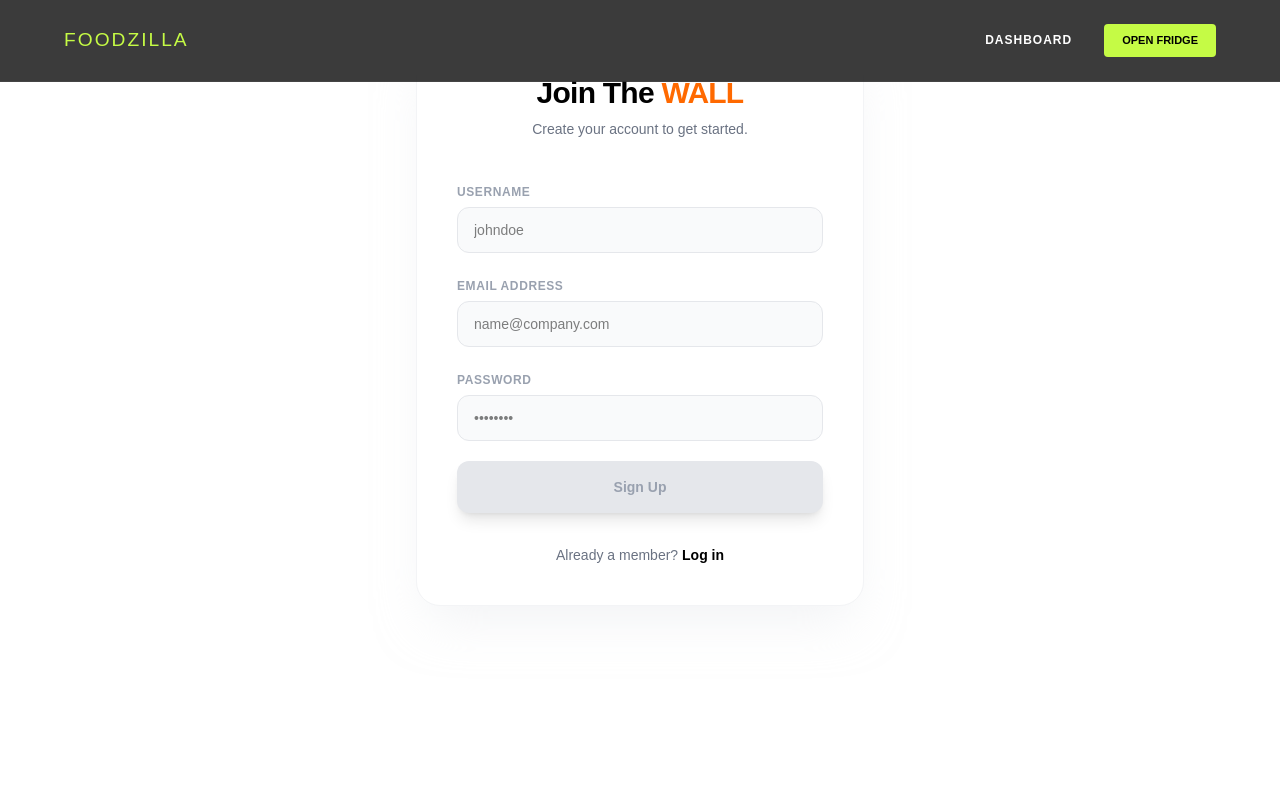
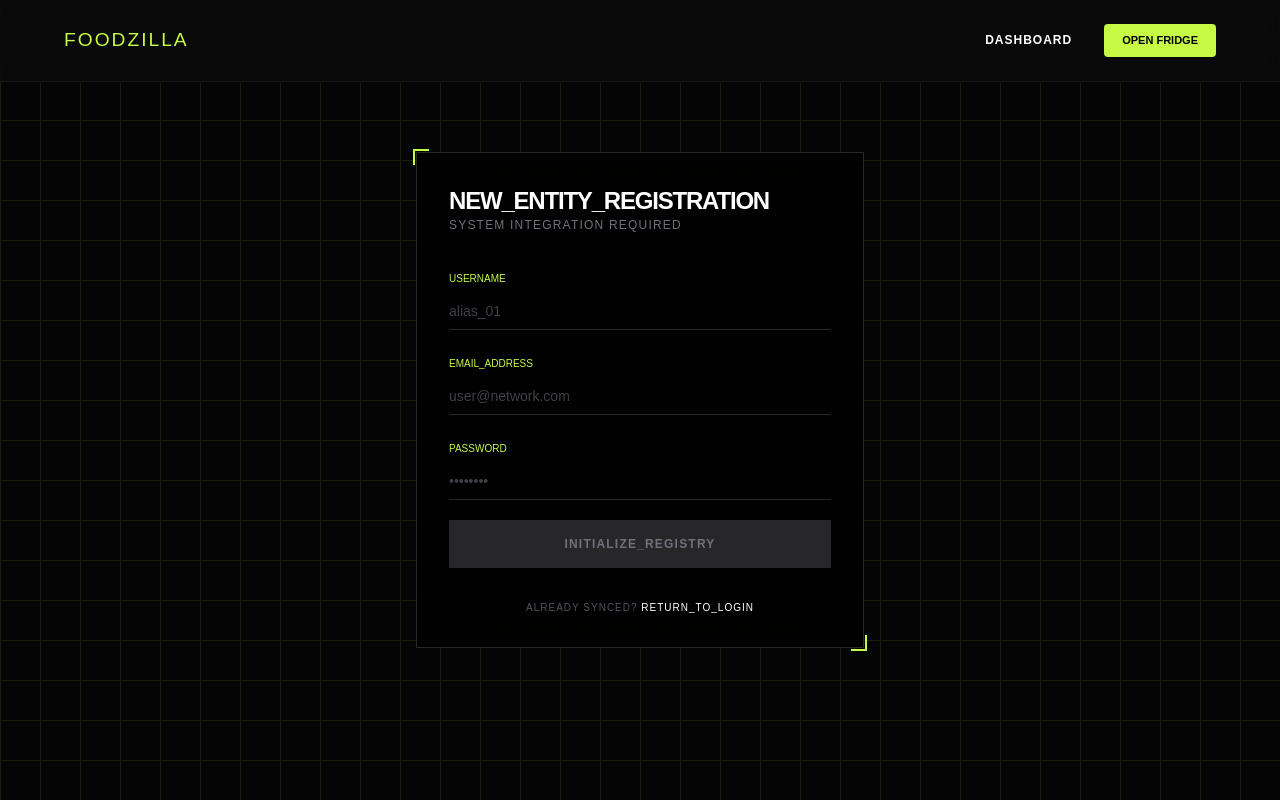
Before and after one commit to venkatsaikondra/taste_transform, a Next.js app: page /signup in a window 1280 px wide. Built offline with nearby package versions, Linux system fonts and the light colour scheme; a web font is replaced by a local one.

Commit message:
project is working properly

```diff
--- a/app/api/users/logout/route.ts
+++ b/app/api/users/logout/route.ts
@@ -6,10 +6,12 @@ export async function GET() {
             message:"Logout successful",
             success:true,
         })
-        response.cookies.set("token","",{
-            httpOnly:true,
-            expires:new Date(0),
-        })
+            response.cookies.set("token","",{
+                httpOnly:true,
+                expires:new Date(0),
+                path: '/',
+                sameSite: 'lax'
+            })
         return response;
     }
     catch(error:any){
--- a/app/login/page.tsx
+++ b/app/login/page.tsx
@@ -14,43 +14,51 @@ export default function LoginPage() {
     e.preventDefault()
     try {
       setLoading(true)
-      const response = await axios.post("/api/users/login", user)
-      toast.success("Login successful!")
-      router.push("/profile") // Redirect to profile or dashboard
+      await axios.post("/api/users/login", user)
+      toast.success("Access Granted")
+      const params = new URLSearchParams(window.location.search);
+      router.push(params.get('from') || '/');
     } catch (error: any) {
-      toast.error(error.response?.data?.error || "Invalid credentials")
+      toast.error(error.response?.data?.error || "Authentication Failed")
     } finally {
       setLoading(false)
     }
   }
 
   return (
-    <div className="flex min-h-[80vh] items-center justify-center bg-white px-4">
-      <div className="w-full max-w-md rounded-3xl border border-gray-100 bg-white p-10 shadow-2xl shadow-gray-200/50">
-        <div className="mb-10 text-center">
-          <h1 className="text-3xl font-bold tracking-tight text-black">Welcome to <span className="text-orange-500">WALL</span></h1>
-          <p className="mt-2 text-sm text-gray-500">Please sign in to your account.</p>
+    <div className="flex min-h-screen items-center justify-center bg-[#050505] px-4 font-mono">
+      {/* Background Grid */}
+      <div className="fixed inset-0 opacity-10" style={{ backgroundImage: 'linear-gradient(#c5fb45 1px, transparent 1px), linear-gradient(90deg, #c5fb45 1px, transparent 1px)', backgroundSize: '40px 40px' }} />
+
+      <div className="relative w-full max-w-md border border-zinc-800 bg-black/80 p-8 backdrop-blur-xl">
+        {/* Tech Corner Accents */}
+        <div className="absolute -left-1 -top-1 h-4 w-4 border-l-2 border-t-2 border-[#c5fb45]" />
+        <div className="absolute -right-1 -bottom-1 h-4 w-4 border-r-2 border-b-2 border-[#c5fb45]" />
+
+        <div className="mb-8">
+          <h1 className="text-2xl font-black tracking-tighter text-white">USER_AUTHENTICATION</h1>
+          <p className="text-xs uppercase tracking-widest text-zinc-500">Identity verification required</p>
         </div>
 
         <form onSubmit={onLogin} className="space-y-6">
-          <div>
-            <label className="text-xs font-semibold uppercase tracking-wider text-gray-400">Email Address</label>
+          <div className="group">
+            <label className="text-[10px] uppercase text-[#c5fb45]">Email_Address</label>
             <input
               type="email"
               value={user.email}
               onChange={(e) => setUser({ ...user, email: e.target.value })}
-              className="mt-1 w-full rounded-xl border border-gray-200 bg-gray-50 px-4 py-3 text-sm text-black outline-none transition-all focus:border-orange-400 focus:bg-white focus:ring-4 focus:ring-orange-100"
+              className="mt-1 w-full border-b border-zinc-800 bg-transparent py-2 text-white outline-none transition-all focus:border-[#c5fb45]"
               required
             />
           </div>
 
-          <div>
-            <label className="text-xs font-semibold uppercase tracking-wider text-gray-400">Password</label>
+          <div className="group">
+            <label className="text-[10px] uppercase text-[#c5fb45]">Password</label>
             <input
               type="password"
               value={user.password}
               onChange={(e) => setUser({ ...user, password: e.target.value })}
-              className="mt-1 w-full rounded-xl border border-gray-200 bg-gray-50 px-4 py-3 text-sm text-black outline-none transition-all focus:border-orange-400 focus:bg-white focus:ring-4 focus:ring-orange-100"
+              className="mt-1 w-full border-b border-zinc-800 bg-transparent py-2 text-white outline-none transition-all focus:border-[#c5fb45]"
               required
             />
           </div>
@@ -58,14 +66,14 @@ export default function LoginPage() {
           <button
             type="submit"
             disabled={loading}
-            className="w-full rounded-xl bg-black py-4 text-sm font-bold text-white shadow-lg transition-all hover:bg-zinc-800 active:scale-[0.98] disabled:bg-gray-200"
+            className="w-full bg-[#c5fb45] py-4 text-xs font-bold uppercase tracking-widest text-black transition-all hover:bg-[#d4ff6b] active:scale-95 disabled:opacity-50"
           >
-            {loading ? "Verifying..." : "Sign In"}
+            {loading ? "Decrypting..." : "Initialize_Login"}
           </button>
         </form>
 
-        <p className="mt-8 text-center text-sm text-gray-500">
-          New here? <Link href="/signup" className="font-bold text-black hover:text-orange-600">Create an account</Link>
+        <p className="mt-8 text-center text-[10px] uppercase tracking-widest text-zinc-600">
+          No records found? <Link href="/signup" className="text-white hover:text-[#c5fb45]">Sign_Up</Link>
         </p>
       </div>
     </div>
--- a/app/signup/page.tsx
+++ b/app/signup/page.tsx
@@ -12,14 +12,14 @@ export default function Signup() {
   const [loading, setLoading] = useState(false)
 
   const onSignup = async (e: React.FormEvent) => {
-    e.preventDefault(); // Added to prevent default form behavior
+    e.preventDefault();
     try {
       setLoading(true)
-      const response = await axios.post("/api/users/signup", user)
-      toast.success("Account created! Redirecting...")
+      await axios.post("/api/users/signup", user)
+      toast.success("Identity Registered Successfully")
       router.push("/login")
     } catch (error: any) {
-      const message = error.response?.data?.error || "Signup failed"
+      const message = error.response?.data?.error || "Registration Failure"
       toast.error(message)
     } finally {
       setLoading(false)
@@ -32,58 +32,65 @@ export default function Signup() {
   }, [user])
 
   return (
-    <div className="flex min-h-[80vh] items-center justify-center bg-white px-4">
-      <div className="w-full max-w-md rounded-3xl border border-gray-100 bg-white p-10 shadow-2xl shadow-gray-200/50">
-        <div className="mb-10 text-center">
-          <h1 className="text-3xl font-bold tracking-tight text-black">Join The <span className="text-orange-500">WALL</span></h1>
-          <p className="mt-2 text-sm text-gray-500">Create your account to get started.</p>
+    <div className="flex min-h-screen items-center justify-center bg-[#050505] px-4 font-mono">
+      {/* Background Grid - Same as Login for consistency */}
+      <div className="fixed inset-0 opacity-10" style={{ backgroundImage: 'linear-gradient(#c5fb45 1px, transparent 1px), linear-gradient(90deg, #c5fb45 1px, transparent 1px)', backgroundSize: '40px 40px' }} />
+
+      <div className="relative w-full max-w-md border border-zinc-800 bg-black/80 p-8 backdrop-blur-xl">
+        {/* Tech Corner Accents */}
+        <div className="absolute -left-1 -top-1 h-4 w-4 border-l-2 border-t-2 border-[#c5fb45]" />
+        <div className="absolute -right-1 -bottom-1 h-4 w-4 border-r-2 border-b-2 border-[#c5fb45]" />
+
+        <div className="mb-8">
+          <h1 className="text-2xl font-black tracking-tighter text-white">NEW_ENTITY_REGISTRATION</h1>
+          <p className="text-xs uppercase tracking-widest text-zinc-500">System Integration Required</p>
         </div>
 
         <form onSubmit={onSignup} className="space-y-5">
-          <div>
-            <label className="text-xs font-semibold uppercase tracking-wider text-gray-400">Username</label>
+          <div className="group">
+            <label className="text-[10px] uppercase text-[#c5fb45]">Username</label>
             <input
               type="text"
-              placeholder="johndoe"
+              placeholder="alias_01"
               value={user.username}
               onChange={(e) => setUser({ ...user, username: e.target.value })}
-              className="mt-1 w-full rounded-xl border border-gray-200 bg-gray-50 px-4 py-3 text-sm text-black outline-none transition-all focus:border-orange-400 focus:bg-white focus:ring-4 focus:ring-orange-100"
+              className="mt-1 w-full border-b border-zinc-800 bg-transparent py-2 text-sm text-white outline-none transition-all placeholder:text-zinc-700 focus:border-[#c5fb45]"
             />
           </div>
 
-          <div>
-            <label className="text-xs font-semibold uppercase tracking-wider text-gray-400">Email Address</label>
+          <div className="group">
+            <label className="text-[10px] uppercase text-[#c5fb45]">Email_Address</label>
             <input
               type="email"
-              placeholder="name@company.com"
+              placeholder="user@network.com"
               value={user.email}
               onChange={(e) => setUser({ ...user, email: e.target.value })}
-              className="mt-1 w-full rounded-xl border border-gray-200 bg-gray-50 px-4 py-3 text-sm text-black outline-none transition-all focus:border-orange-400 focus:bg-white focus:ring-4 focus:ring-orange-100"
+              className="mt-1 w-full border-b border-zinc-800 bg-transparent py-2 text-sm text-white outline-none transition-all placeholder:text-zinc-700 focus:border-[#c5fb45]"
             />
           </div>
 
-          <div>
-            <label className="text-xs font-semibold uppercase tracking-wider text-gray-400">Password</label>
+          <div className="group">
+            <label className="text-[10px] uppercase text-[#c5fb45]">Password</label>
             <input
               type="password"
               placeholder="••••••••"
               value={user.password}
               onChange={(e) => setUser({ ...user, password: e.target.value })}
-              className="mt-1 w-full rounded-xl border border-gray-200 bg-gray-50 px-4 py-3 text-sm text-black outline-none transition-all focus:border-orange-400 focus:bg-white focus:ring-4 focus:ring-orange-100"
+              className="mt-1 w-full border-b border-zinc-800 bg-transparent py-2 text-sm text-white outline-none transition-all placeholder:text-zinc-700 focus:border-[#c5fb45]"
             />
           </div>
 
           <button
             type="submit"
             disabled={buttonDisabled || loading}
-            className="w-full rounded-xl bg-black py-4 text-sm font-bold text-white shadow-lg transition-all hover:bg-zinc-800 active:scale-[0.98] disabled:cursor-not-allowed disabled:bg-gray-200 disabled:text-gray-400"
+            className="w-full bg-[#c5fb45] py-4 text-xs font-bold uppercase tracking-widest text-black transition-all hover:bg-[#d4ff6b] active:scale-95 disabled:cursor-not-allowed disabled:bg-zinc-800 disabled:text-zinc-500"
           >
-            {loading ? "Creating Account..." : "Sign Up"}
+            {loading ? "Transmitting..." : "Initialize_Registry"}
           </button>
         </form>
 
-        <p className="mt-8 text-center text-sm text-gray-500">
-          Already a member? <Link href="/login" className="font-bold text-black hover:text-orange-600">Log in</Link>
+        <p className="mt-8 text-center text-[10px] uppercase tracking-widest text-zinc-600">
+          Already synced? <Link href="/login" className="text-white hover:text-[#c5fb45]">Return_To_Login</Link>
         </p>
       </div>
     </div>
--- a/components/Fridge/fridge.module.css
+++ b/components/Fridge/fridge.module.css
@@ -7,7 +7,7 @@
   position: relative;
   overflow-x: hidden;
   overflow-y: auto;
-  padding: 2rem;
+  padding: 8rem;
   box-sizing: border-box;
 }
 
--- a/package.json
+++ b/package.json
@@ -26,6 +26,7 @@
   },
   "devDependencies": {
     "@tailwindcss/postcss": "^4",
+    "@types/jsonwebtoken": "^9.0.10",
     "@types/node": "^20",
     "@types/react": "^19",
     "@types/react-dom": "^19",
```
Also changed, not shown: app/api/users/login/route.ts (+10 -13 lines), app/api/users/me/route.ts (added, +20 -0 lines), components/Main/main.tsx (+9 -2 lines), lib/auth.ts (added, +27 -0 lines), middleware.ts (added, +40 -0 lines), 1 other file (tests, documents, lock files or other folders).
